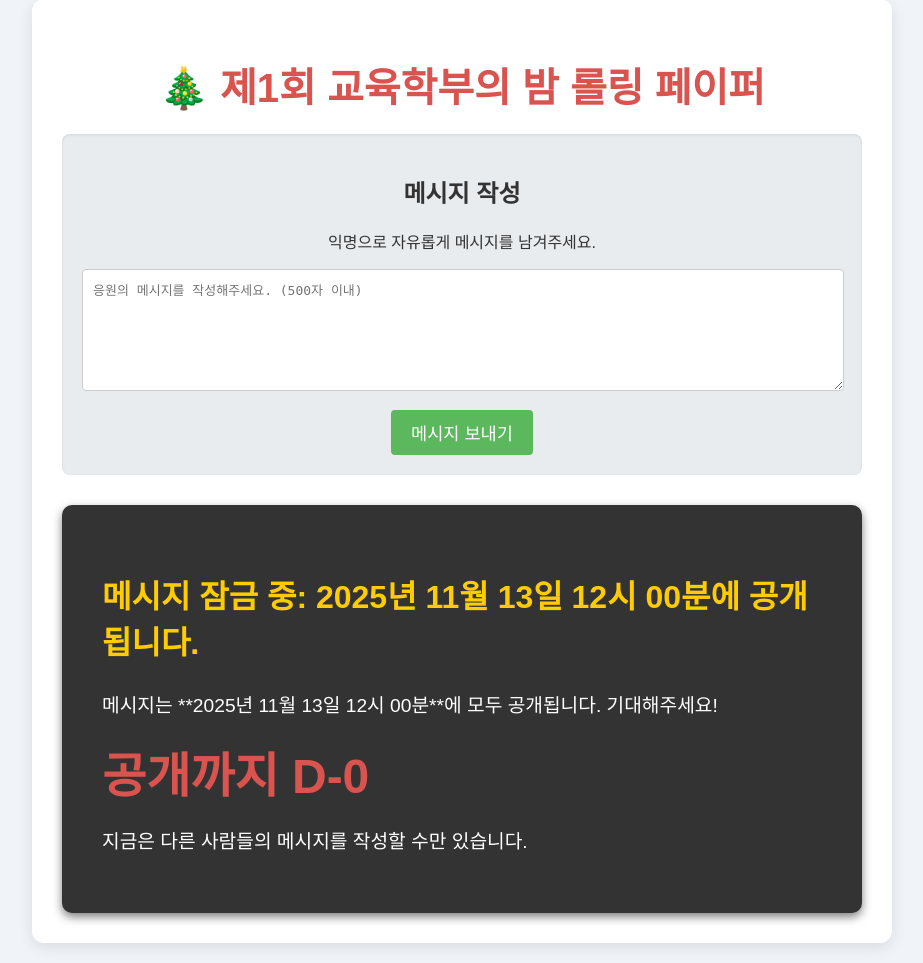
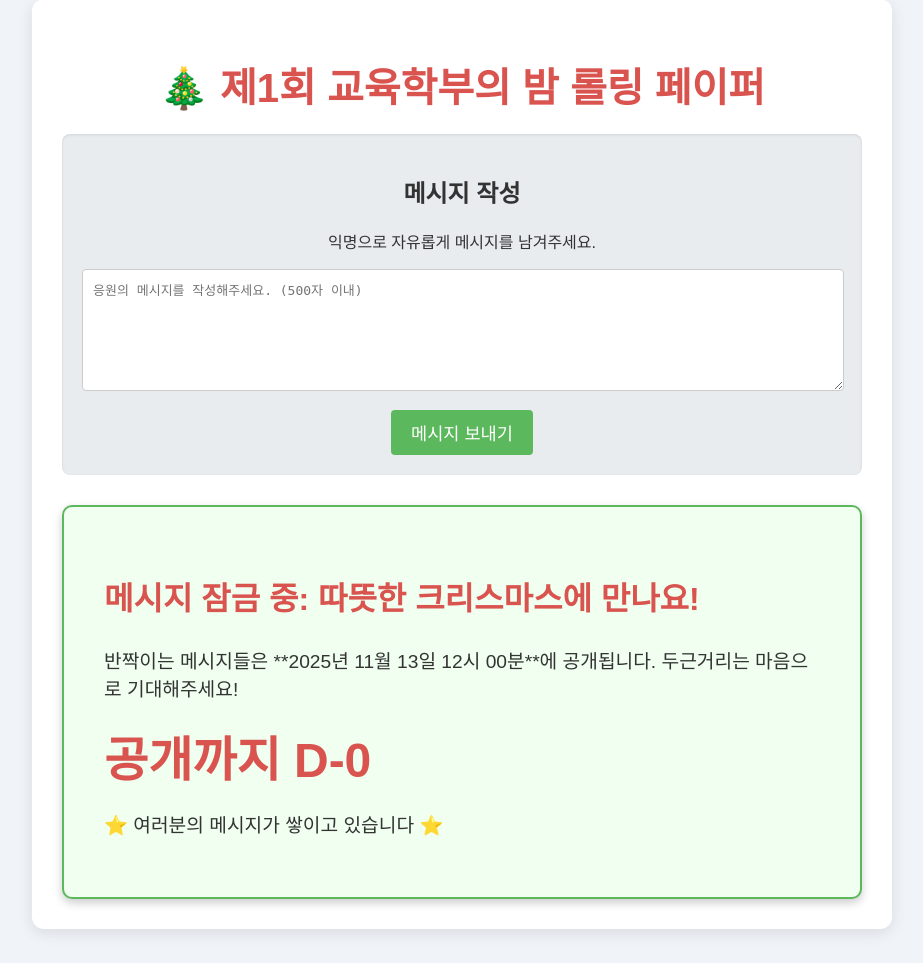
Before and after one commit to p6x6wc4spb-hash/collegeofeducation_rollingpaper, a Flask app: page / in a window 1280 px wide. Shown: the part 21-984 px from the top of the page, without its empty margins (178-1101 px from the left). After the commit the page ends 954 px from the top, so only its background shows below. Run offline with Flask 3, Linux system fonts and the light colour scheme; data that the repository does not hold is empty.

Commit message:
Update index.html

```diff
--- a/templates/index.html
+++ b/templates/index.html
@@ -78,15 +78,20 @@
             color: #777;
             text-align: right;
         }
+
         .lock-screen {
-            background-color: #333;
-            color: white;
+            /* [수정] 밝은 연두색 계열 배경으로 변경 */
+            background-color: #f0fff0; /* 아주 밝은 연두색 (Honeydew) */
+            color: #333; /* 텍스트 색상 검정 */
             padding: 40px;
             border-radius: 10px;
-            box-shadow: 0 4px 10px rgba(0, 0, 0, 0.5);
+            box-shadow: 0 4px 10px rgba(0, 0, 0, 0.2);
+            text-shadow: none;
+            border: 2px solid #5cb85c; /* 크리스마스 그린 테두리 */
         }
         .lock-screen h2 {
-            color: #ffcc00; /* 황금색 */
+            /* [수정] 제목 색상 변경 */
+            color: #d9534f; /* 크리스마스 레드 */
             font-size: 2em;
         }
         .lock-screen p {
@@ -128,8 +133,8 @@
 
             {% else %}
                 <div class="lock-screen">
-                    <h2>메시지 잠금 중: {{ release_date_str }}에 공개됩니다.</h2>
-                    <p>메시지는 **{{ release_date_str }}**에 모두 공개됩니다. 기대해주세요!</p>
+                    <h2>메시지 잠금 중: 따뜻한 크리스마스에 만나요!</h2>
+                    <p>반짝이는 메시지들은 **{{ release_date_str }}**에 공개됩니다. 두근거리는 마음으로 기대해주세요!</p>
 
                     {% if days_left >= 0 %}
                     <div class="d-day">공개까지 D-{{ days_left }}</div>
@@ -137,7 +142,7 @@
                     <div class="d-day">곧 공개됩니다!</div>
                     {% endif %}
 
-                    <p>지금은 다른 사람들의 메시지를 작성할 수만 있습니다.</p>
+                    <p>⭐ 여러분의 메시지가 쌓이고 있습니다 ⭐</p>
                 </div>
             {% endif %}
 
```
